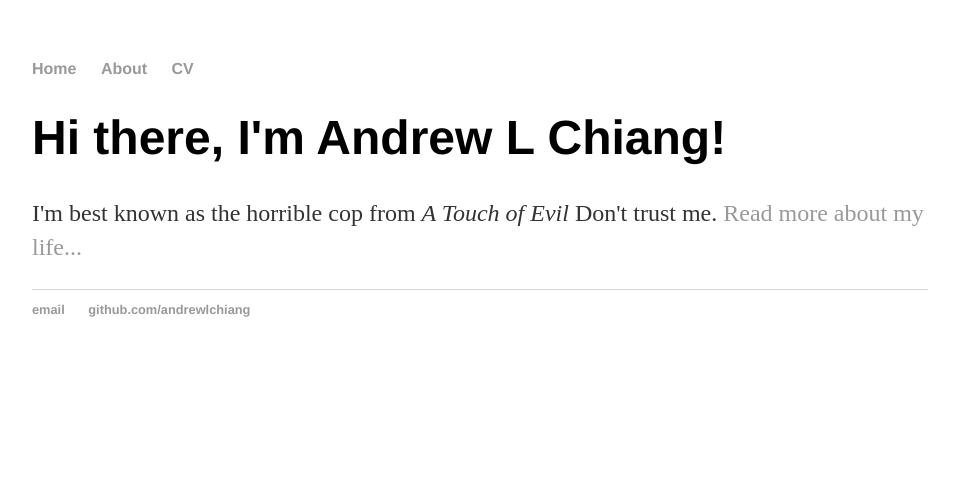
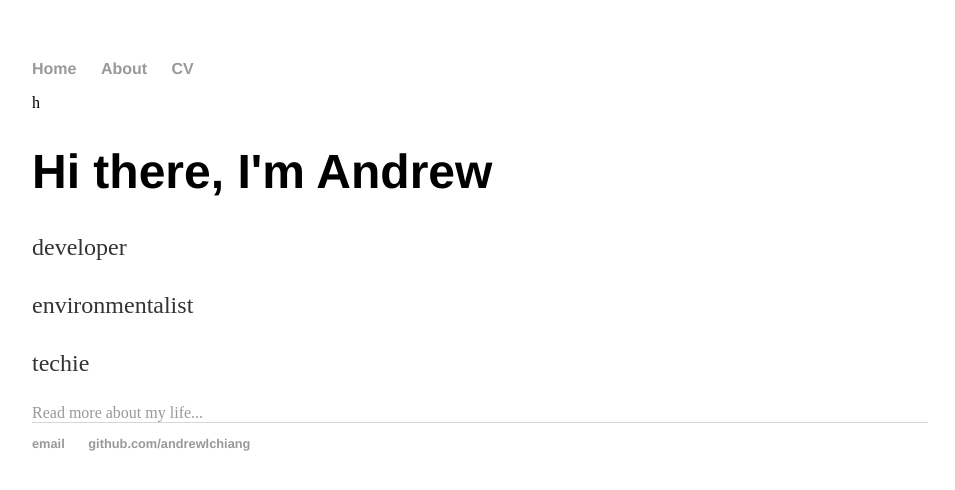
Before and after one commit to andrewlchiang/andrewlchiang.github.io, a Jekyll site: the page built from index.html, in a window 1280 px wide. Shown: the top 490 px of the page, without its empty margins (160-1115 px from the left). Built offline with Jekyll 4.4.1, drawn with Linux system fonts in a browser that asks for light colours.

Commit message:
Update index.html

```diff
--- a/index.html
+++ b/index.html
@@ -1,8 +1,12 @@
 ---
 layout: default
-title: Andrew L Chiang
+title: Andrew Chiang
 ---
 <div class="blurb">
-	<h1>Hi there, I'm Andrew L Chiang!</h1>
-	<p>I'm best known as the horrible cop from <em>A Touch of Evil</em> Don't trust me. <a href="/about">Read more about my life...</a></p>
+	h
+	<h1>Hi there, I'm Andrew</h1>
+	<p>developer</p>
+	<p>environmentalist</p>
+	<p>techie</p>
+	<a href="/about">Read more about my life...</a>
 </div><!-- /.blurb -->
```
